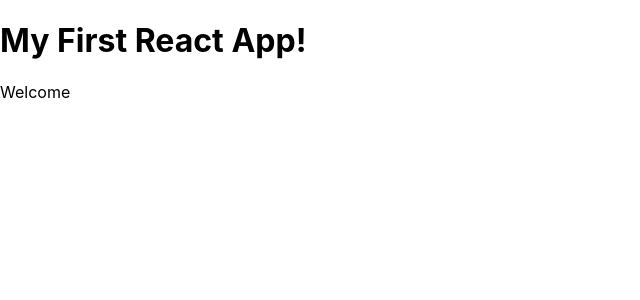
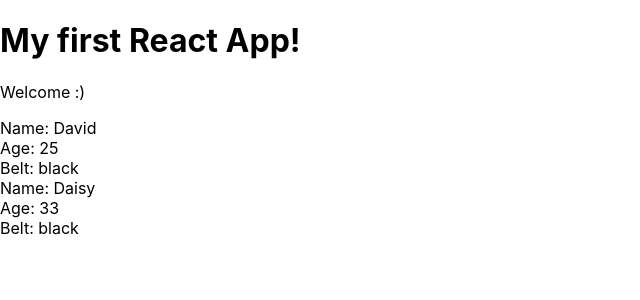
Before and after one commit to davehdez9/React-Redux, a React (Create React App) app in the folder myapp/: page / in a window 1280 px wide. Shown: the top 300 px of the page, without its empty margins (0-640 px from the left). Built offline with nearby package versions, Linux system fonts and the light colour scheme.

Commit message:
Nesting components-props

```diff
--- a/myapp/src/App.js
+++ b/myapp/src/App.js
@@ -1,12 +1,17 @@
-import React from 'react';
+import React, { Component } from 'react';
+import Ninjas from './Ninjas';
 
-function App() {
-  return (
-    <div className="App">
-      <h1>My First React App!</h1>
-      <p>Welcome</p>
-    </div>
-  );
+class App extends Component {
+  render() {
+    return (
+      <div>
+        <h1>My first React App!</h1>
+        <p>Welcome :)</p>
+        <Ninjas name="David" age="25" belt="black" />
+        <Ninjas name="Daisy" age="33" belt="black" />
+      </div>
+    );
+  }
 }
 
 export default App;
--- /dev/null
+++ b/myapp/src/Ninjas.js
@@ -0,0 +1,17 @@
+import React, { Component } from 'react';
+
+class Ninjas extends Component {
+  render() {
+    //console.log(this.props);
+    const { name, age, belt } = this.props;
+    return (
+      <div>
+        <div>Name: {name}</div>
+        <div>Age: {age}</div>
+        <div>Belt: {belt}</div>
+      </div>
+    );
+  }
+}
+
+export default Ninjas;
```
Also changed, not shown: myapp/src/setupTests.js (deleted, +0 -5 lines).
